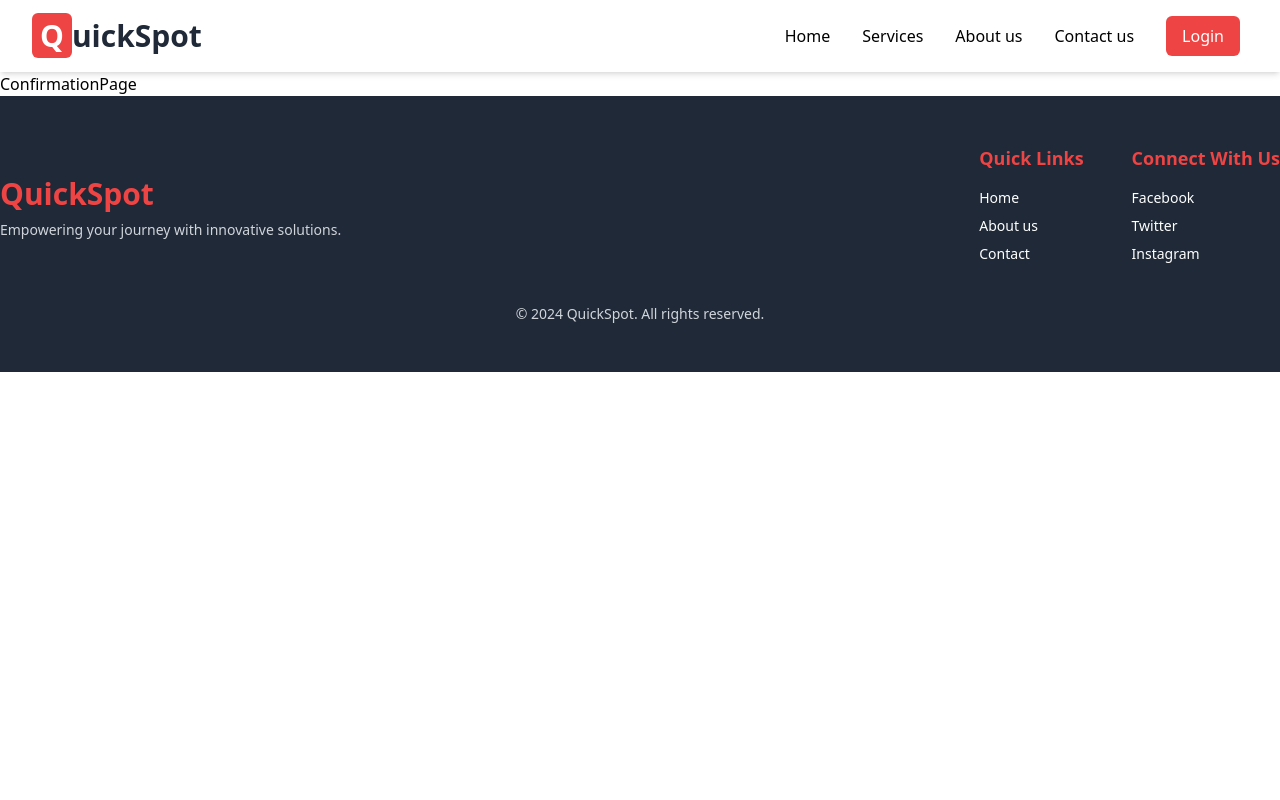
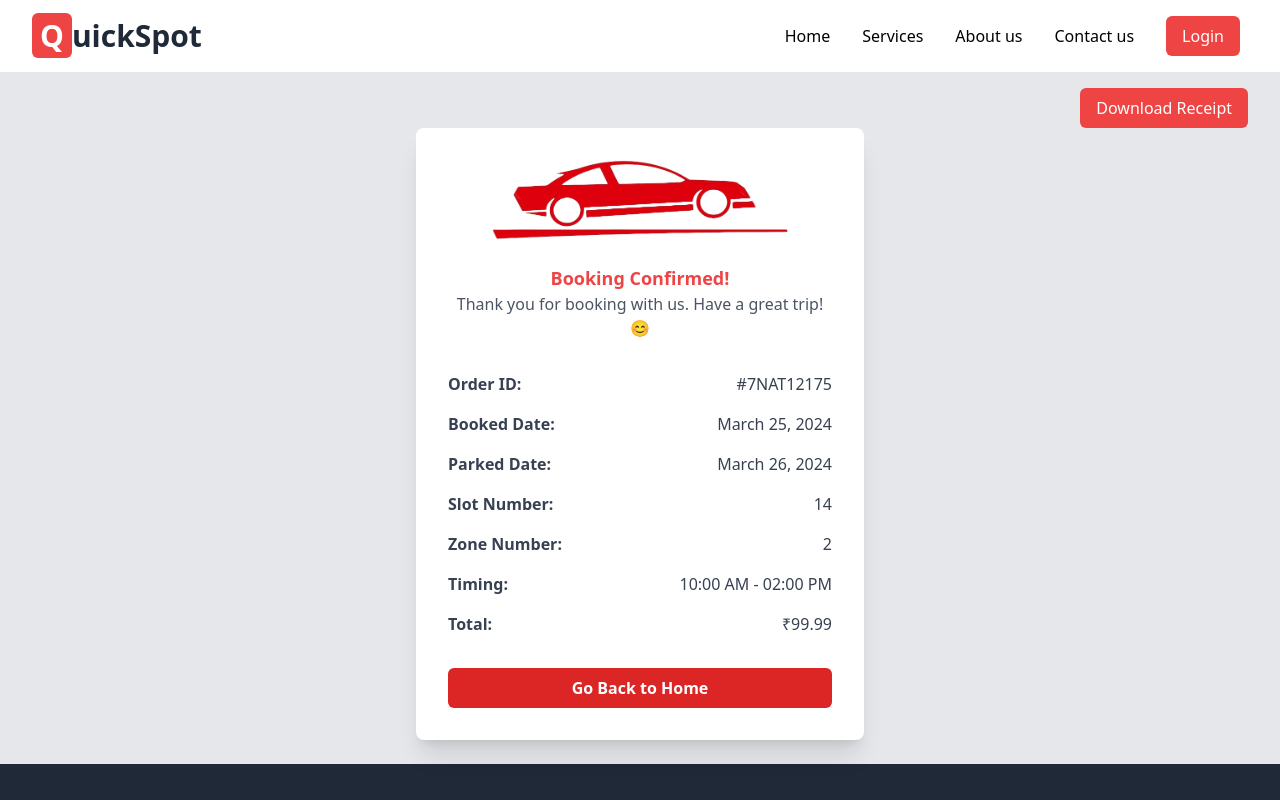
Before and after one commit to gshubham804/Quickspot, a React (Vite) app in the folder Frontend/: page /productdetails/1/booking/bookingconfirmationpage in a window 1280 px wide. Shown: the top 800 px of the page. Built offline with nearby package versions, Linux system fonts and the light colour scheme.

Commit message:
Build confirmation page of booking

```diff
--- a/Frontend/src/Components/layouts/navbar.jsx
+++ b/Frontend/src/Components/layouts/navbar.jsx
@@ -10,15 +10,14 @@ const Navbar = () => {
   const [showOptions, setShowOptions] = useState(false);
   const { isLoggedIn } = useSelector((state) => state?.authentication);
 
-
   const toggleOptions = () => {
     setShowOptions(!showOptions);
   };
 
-  const handleSignup=()=>{
+  const handleSignup = () => {
     dispatch(logoutUser());
-    navigate("signup")
-  }
+    navigate("signup");
+  };
 
   return (
     <>
@@ -61,21 +60,21 @@ const Navbar = () => {
 
             {/* Buttons for mobile */}
             <div className="flex flex-col mt-4">
-              {!isLoggedIn ?
+              {!isLoggedIn ? (
                 <button
                   className="text-red-500 bg-white px-4 py-2 rounded-md border-2 border-red-400 hover:bg-red-100 focus:outline-none focus:ring focus:border-red-300 mb-2"
                   onClick={() => navigate("login")}
                 >
                   Login
                 </button>
-              :
+              ) : (
                 <button
                   className="text-white bg-red-500 px-4 py-2 rounded-md hover:bg-red-600 focus:outline-none focus:ring focus:border-red-300"
                   onClick={() => handleSignup}
                 >
                   Signout
                 </button>
-              }
+              )}
             </div>
           </div>
         )}
@@ -127,7 +126,7 @@ const Navbar = () => {
               </button>
             ) : (
               <button
-                className="text-red-500 bg-white px-4 py-2 rounded-md border-2 border-red-400 hover:bg-red-100 focus:outline-none focus:ring-red-300 focus:border-red-300"
+                className="font-medium text-red-500 bg-white px-4 py-2 rounded-md border-2 border-red-400 hover:bg-red-100 focus:outline-none focus:ring-red-300 focus:border-red-300"
                 onClick={() => handleSignup()}
               >
                 Signout
--- a/Frontend/src/Components/pages/ConfirmationPage.jsx
+++ b/Frontend/src/Components/pages/ConfirmationPage.jsx
@@ -1,8 +1,63 @@
+import car from "../../assets/car.png";
 
 const ConfirmationPage = () => {
   return (
-    <div>ConfirmationPage</div>
-  )
-}
+    <>
+      <div className="text-right bg-gray-200 pt-4 pr-8">
+        <button className=" bg-red-500 text-white py-2 px-4 rounded-md hover:bg-red-600 focus:outline-none">
+          Download Receipt
+        </button>
+      </div>
+      <div className="flex flex-col items-center justify-center pb-6 bg-gray-200">
+        <div className="bg-white p-8 rounded-lg shadow-xl max-w-md w-full">
+          <div className="flex items-center justify-center mb-6">
+            <img src={car} alt="car-logo" className="h-20" />
+          </div>
+          <div className="text-center mb-8">
+            <p className="text-lg font-semibold text-red-500">
+              Booking Confirmed!
+            </p>
+            <p className="text-gray-600">
+              Thank you for booking with us. Have a great trip! 😊
+            </p>
+          </div>
+          <div className="grid grid-cols-1 gap-4 mb-8 text-gray-700">
+            <div className="flex justify-between">
+              <p className="font-semibold">Order ID:</p>
+              <p>#7NAT12175</p>
+            </div>
+            <div className="flex justify-between">
+              <p className="font-semibold">Booked Date:</p>
+              <p>March 25, 2024</p>
+            </div>
+            <div className="flex justify-between">
+              <p className="font-semibold">Parked Date:</p>
+              <p>March 26, 2024</p>
+            </div>
+            <div className="flex justify-between">
+              <p className="font-semibold">Slot Number:</p>
+              <p>14</p>
+            </div>
+            <div className="flex justify-between">
+              <p className="font-semibold">Zone Number:</p>
+              <p>2</p>
+            </div>
+            <div className="flex justify-between">
+              <p className="font-semibold">Timing:</p>
+              <p>10:00 AM - 02:00 PM</p>
+            </div>
+            <div className="flex justify-between">
+              <p className="font-semibold">Total:</p>
+              <p>₹99.99</p>
+            </div>
+          </div>
+          <button className="w-full bg-red-600 hover:bg-red-700 text-white py-2 px-4 rounded-md font-semibold">
+            Go Back to Home
+          </button>
+        </div>
+      </div>
+    </>
+  );
+};
 
-export default ConfirmationPage
+export default ConfirmationPage;
```
Also changed, not shown: Frontend/src/assets/car.png (added). Lines whose indentation alone changed are shown as unchanged.
